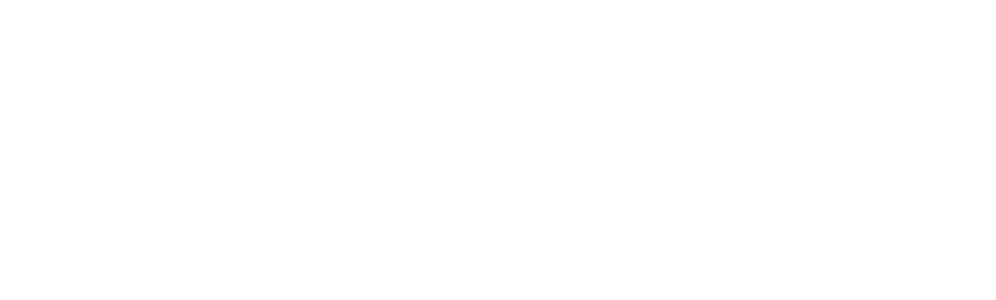
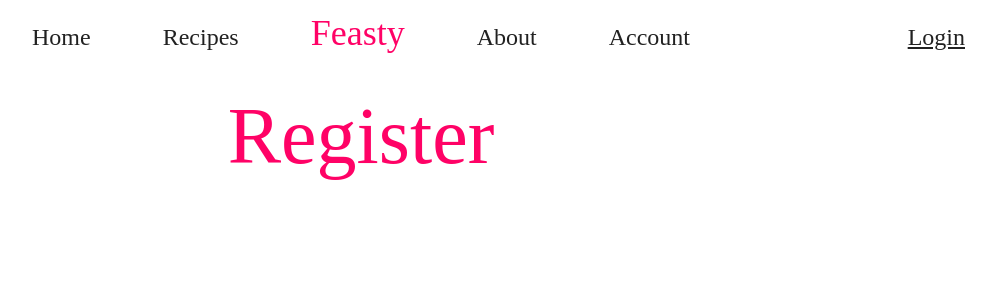
Before and after one commit to calumgould/fashion_website, a React (Create React App) app: page /register in a window 1280 px wide. Shown: the top 300 px of the page, without its empty margins (279-1275 px from the left). Built offline with nearby package versions, Linux system fonts and the light colour scheme; a web font is replaced by a local one.

Commit message:
routes and nav added

```diff
--- a/src/Nav.js
+++ b/src/Nav.js
@@ -4,7 +4,11 @@ import {createBrowserHistory} from 'history';
 
 import ScrollToTop from 'components/ScrollToTop';
 import NavBar from 'components/NavBar';
-import Login from 'containers/Login';
+import Home from 'containers/Home';
+import Recipes from 'containers/Recipes';
+import About from 'containers/About';
+import Account from 'containers/Account';
+import Register from 'containers/Register';
 
 import 'styles/Main.css';
 import 'index.css';
@@ -16,11 +20,31 @@ const Nav = () => {
         <>
             <Router history={history}>
                 <ScrollToTop />
-                <NavBar />
+                <Switch>
+                    <Route exact path='/' />
+                    <Route path ='/' render={(props) => <NavBar {...props} />} />
+                </Switch>
                 <Switch>
                     <Route
                     exact path='/'
-                    component={Login}/>
+                    component={Home}
+                    />
+                    <Route
+                    path='/recipes'
+                    component={Recipes}
+                    />
+                    <Route
+                    path='/about'
+                    component={About}
+                    />
+                    <Route
+                    path='/account'
+                    component={Account}
+                    />
+                    <Route
+                    path='/register'
+                    component={Register}
+                    />
                 </Switch>
             </Router>
         </>
--- a/src/components/NavBar.js
+++ b/src/components/NavBar.js
@@ -3,7 +3,7 @@ import {NavLink} from 'react-router-dom';
 
 import 'styles/NavBar.css';
 
-const NavBar = () => {
+const NavBar = ({history}) => {
 
     return (
         <div>
@@ -13,23 +13,47 @@ const NavBar = () => {
                     className='link'
                     activeClassName='link-active'
                     to="/" exact>
-                    link1
+                    Home
                     </NavLink>
                 </li>
                 <li>
                     <NavLink
                     className='link'
                     activeClassName='link-active'
+                    to="/recipes">
+                    Recipes
+                    </NavLink>
+                </li>
+                <li>
+                    <NavLink
+                    className='logo-link'
+                    activeClassName='logo-link-active'
                     to="/">
-                    link2
+                    Feasty
                     </NavLink>
                 </li>
                 <li>
                     <NavLink
                     className='link'
                     activeClassName='link-active'
-                    to="/">
-                    link3
+                    to="/about">
+                    About
+                    </NavLink>
+                </li>
+                <li>
+                    <NavLink
+                    className='link'
+                    activeClassName='link-active'
+                    to="/account">
+                    Account
+                    </NavLink>
+                </li>
+                <li>
+                    <NavLink
+                    className='login'
+                    activeClassName='link-active'
+                    to="/register">
+                    Login
                     </NavLink>
                 </li>
             </ul>
--- /dev/null
+++ b/src/containers/About.js
@@ -0,0 +1,11 @@
+import React from 'react';
+
+const About = () => {
+    return (
+        <>
+            <h2>About</h2>
+        </>
+     );
+}
+
+export default About;
--- /dev/null
+++ b/src/containers/Account.js
@@ -0,0 +1,11 @@
+import React from 'react';
+
+const Account = () => {
+    return (
+        <>
+            <h2>Account</h2>
+        </>
+     );
+}
+
+export default Account;
--- /dev/null
+++ b/src/containers/Home.js
@@ -0,0 +1,22 @@
+import React from 'react';
+
+import 'styles/Main.css';
+import 'styles/Home.css';
+
+const Home = ({history}) => {
+    return (
+        <div className='page-background'>
+            <div className='home-page'>
+                <h1 className='logo'>Feasty</h1>
+                <div className='button-wrapper'>
+                    <button
+                    className='button'
+                    onClick={() => history.push('/recipes')}>Enter
+                    </button>
+                </div>
+            </div>
+        </div>
+     );
+}
+
+export default Home;
--- a/src/containers/Login.js
+++ /dev/null
@@ -1,19 +0,0 @@
-import React from 'react';
-
-import 'styles/Main.css';
-import 'styles/Login.css';
-
-const Login = () => {
-    return (
-        <div className='page-background'>
-            <div>
-                <h1 className='logo'>Feasty</h1>
-                <div className='button-wrapper'>
-                    <button className='button'>Enter</button>
-                </div>
-            </div>
-        </div>
-     );
-}
-
-export default Login;
--- /dev/null
+++ b/src/containers/Recipes.js
@@ -0,0 +1,11 @@
+import React from 'react';
+
+const Recipes = () => {
+    return (
+        <>
+            <h2>Recipes</h2>
+        </>
+     );
+}
+
+export default Recipes;
--- /dev/null
+++ b/src/containers/Register.js
@@ -0,0 +1,11 @@
+import React from 'react';
+
+const Register = () => {
+    return (
+        <>
+            <h2>Register</h2>
+        </>
+     );
+}
+
+export default Register;
--- a/src/index.css
+++ b/src/index.css
@@ -23,11 +23,3 @@
   --header-text: 'Always Script';
   --body-text: 'Always Sans';
 }
-
-h1, h2, h3, h4, h5 {
-  font-family: var(--header-text);
-}
-
-p {
-  font-family: var(--body-text);
-}
--- a/src/styles/Login.css
+++ b/src/styles/Home.css
@@ -5,14 +5,9 @@
     background-repeat: no-repeat;
     background-size: cover;
     background-position: center center;
-    position: fixed;
-    top: 0;
-    left: 0;
-    z-index: -1;
     display: flex;
     align-items: center;
     justify-content: center;
-    flex-wrap: wrap;
 }
 
 .logo {
@@ -25,3 +20,7 @@
 .button-wrapper {
     text-align: center;
 }
+
+.home-page {
+    margin-bottom: 3em;
+}
--- a/src/styles/Main.css
+++ b/src/styles/Main.css
@@ -1,3 +1,27 @@
+h1, h2, h3, h4, h5 {
+    font-family: var(--header-text);
+    user-select: none;
+}
+
+h1 {
+      font-size: 20em;
+      font-weight: 100;
+      color: var(--primary);
+      text-align: center;
+}
+
+h2 {
+    font-size: 5em;
+    text-align: center;
+    font-weight: 100;
+    color: var(--primary);
+    margin: 0.2em 0;
+}
+
+p {
+    font-family: var(--body-text);
+}
+
 .button {
     font-family: var(--body-text);
     font-size: 3em;
@@ -5,7 +29,7 @@
     border-radius: 4em;
     border: none;
     cursor: pointer;
-    margin: 0 auto;
+    outline: none;
 }
 
 .button:hover {
--- a/src/styles/NavBar.css
+++ b/src/styles/NavBar.css
@@ -2,7 +2,7 @@
     list-style: none;
     justify-content: center;
     align-items: center;
-    font-family: var(--header-text);
+    font-family: var(--body-text);
     text-decoration: none;
     text-align: center;
 }
@@ -11,14 +11,33 @@
     font-size: 1.5em;
     display: inline-block;
     text-decoration: none;
-    color: var(--secondary);
+    color: var(--background);
 }
 
-.link {
+.link, .login {
     text-decoration: none;
     display: inline-block;
     color: inherit;
     padding: 1em 1.5em;
+}
+
+.login {
+    position: absolute;
+    top: 0;
+    right: 0;
+}
+
+.login:hover {
+    color: var(--primary);
+}
+
+.logo-link {
+    text-decoration: none;
+    display: inline-block;
+    font-family: var(--header-text);
+    color: var(--primary);
+    font-size: 1.5em;
+    padding: 0 1em 0.2em 1em;
 }
 
 .link:visited {
@@ -28,6 +47,7 @@
 
 .link:hover {
     background-color: var(--primary);
+    color: var(--secondary)
 }
 
 .link-active {
```
Also changed, not shown: src/logo.svg (deleted).
